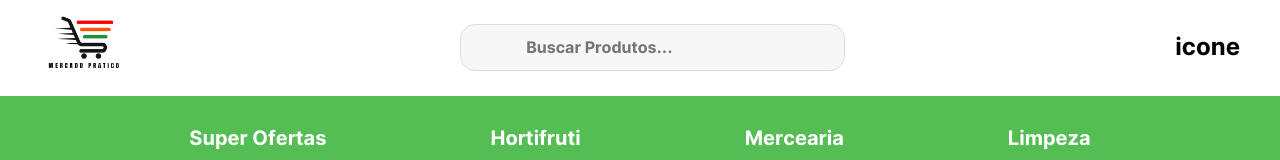
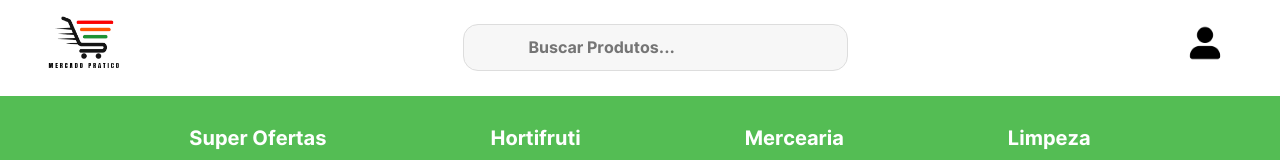
Before and after one commit to SinkoX/site-mercado-pratico, a React (Vite) app: page / in a window 1280 px wide. Shown: the top 160 px of the page. Built offline with nearby package versions, Linux system fonts and the light colour scheme.

Commit message:
Adição ícone perfil
Adição da imagem do ícone de perfil

```diff
--- a/src/components/Header.css
+++ b/src/components/Header.css
@@ -31,12 +31,17 @@
     font-size: 18px;
 }
 
-.Logo {
+.logo {
     width: 90px; /* ou o tamanho que você quiser */
     height: auto;
-  }
+}
 
+.user {
+    width: 60px;
+    height: 60px;
+}
 
-.user{
-    font-size: 24px;
+.icon-perfil {
+    width: 50px;
+    height: 50px;
 }
--- a/src/components/Header.tsx
+++ b/src/components/Header.tsx
@@ -1,5 +1,6 @@
 import React, { useState } from "react";
 import './Header.css';
+import iconPerfil from "../assets/images/iconPerfil.png";
 
 interface HeaderProps {
   onBuscarProduto: (busca: string) => void;
@@ -16,7 +17,7 @@ function Header({ onBuscarProduto }: HeaderProps) {
   return (
     <header className="header">
       <div className="logo">
-      <img src="/logo.png" className="Logo" alt="logo" />
+      <img src="/logo.png" className="logo" alt="logo" />
       </div>
 
       <form className="procura" onSubmit={handleSubmit}>
@@ -30,7 +31,9 @@ function Header({ onBuscarProduto }: HeaderProps) {
         <button type="submit" className="botao-procura"></button>
       </form>
 
-      <div className="user">icone</div>
+      <div className="user">
+        <img src={iconPerfil} alt="" className="icon-perfil"/>
+      </div>
     </header>
   );
 }
```
Also changed, not shown: src/assets/images/iconPerfil.png (added).
